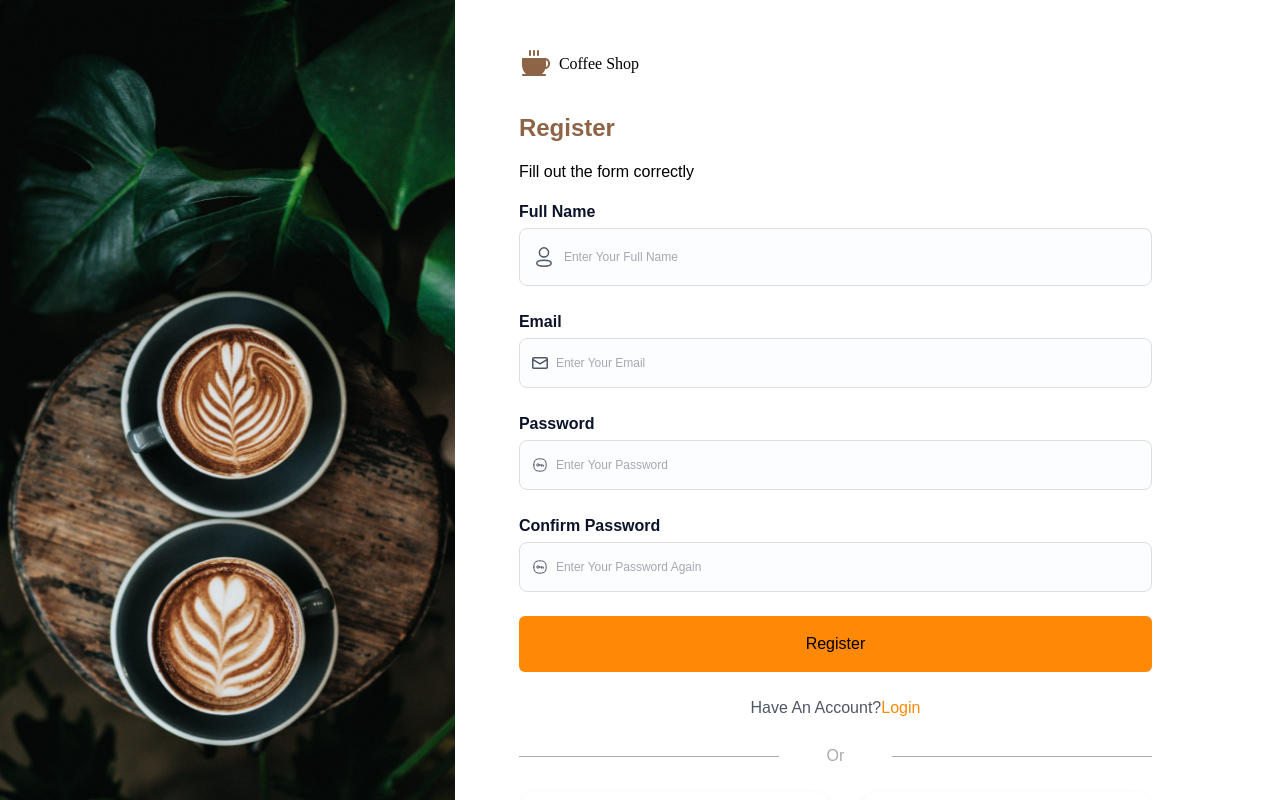
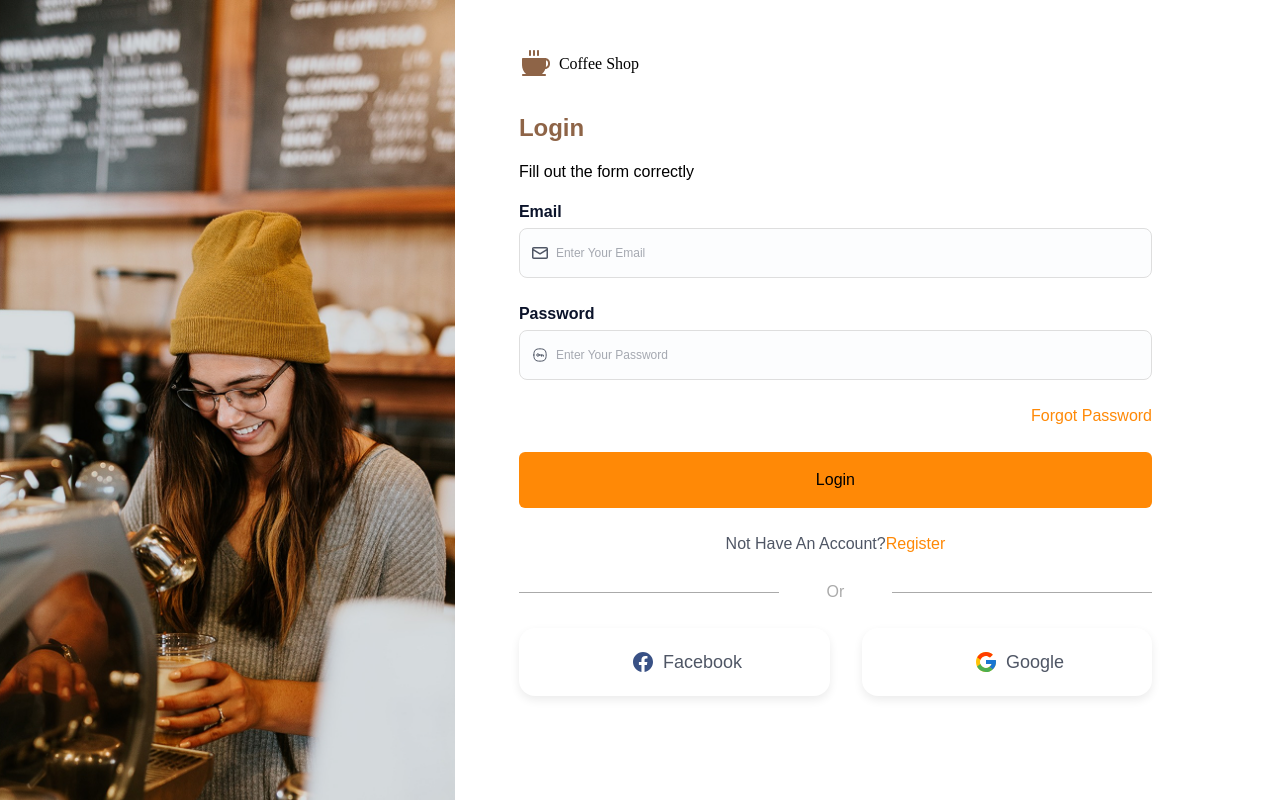
Before and after one commit to adityabastyas/koda-b6-react, a React (Vite) app: page / in a window 1280 px wide. Shown: the top 800 px of the page. Built offline with nearby package versions, Linux system fonts and the light colour scheme.

Commit message:
feat: add new pages Login.jsx and input form, add image and styliing with tailwindcss

```diff
--- a/src/App.jsx
+++ b/src/App.jsx
@@ -1,9 +1,11 @@
 import Register from "./pages/Register";
+import Login from "./pages/Login";
 
 function App() {
   return (
     <div>
-      <Register />
+      {/* <Register /> */}
+      <Login />
     </div>
   );
 }
--- /dev/null
+++ b/src/pages/Login.jsx
@@ -0,0 +1,93 @@
+import Input from "../components/Input";
+import baristaWomen from "../assets/img/barista-woman.png";
+import Button from "../components/Button";
+
+function Login() {
+  return (
+    <div className='flex'>
+      <div className='hidden sm:block w-[40%] '>
+        <img
+          src={baristaWomen}
+          alt='cooffe bg image'
+          className='object-cover w-full h-full '
+        />
+      </div>
+
+      <main className='font-[Plus_Jakarta_Sans,sans-serif] flex-1 py-12 px-5 sm:pr-32 sm:pl-16'>
+        <header>
+          <div className='flex items-center gap-2 mb-8'>
+            <img src='./src/assets/img/icon/Frame.svg' alt='icon coffie' />
+            <span className='font-[Sacramento,cursive]'>Coffee Shop</span>
+          </div>
+          <h1 className='text-[#8E6447] font-semibold text-2xl'>Login</h1>
+          <p className='my-4'>Fill out the form correctly</p>
+        </header>
+        <form className='flex flex-col gap-6'>
+          <Input
+            label='Email'
+            htmlFor='email'
+            id='email'
+            placeholder='Enter Your Email'
+            src='src\assets\img\icon\mail.svg'
+            alt='icon email'
+          />
+          <Input
+            label='Password'
+            htmlFor='password'
+            id='password'
+            placeholder='Enter Your Password'
+            src='src\assets\img\icon\Password.svg'
+            alt='icon password'
+          />
+
+          <div className='flex justify-end'>
+            <span className=' text-[#ff8906]'>Forgot Password</span>
+          </div>
+
+          <Button>Login</Button>
+        </form>
+
+        <footer className='text-center my-6 text-base text-[#4f5665]'>
+          <p>
+            Not Have An Account?
+            <a className='decoration-none text-[#ff8906]' href=''>
+              Register
+            </a>
+          </p>
+        </footer>
+
+        <div className='text-center flex justify-center gap-12 items-center'>
+          <div className='border-b border-[#aaaaaa] flex-2'></div>
+          <span className='text-[#aaaaaa]'>Or</span>
+          <div className='border-b border-[#aaaaaa] flex-2'></div>
+        </div>
+
+        <div className='mt-6 text-center flex justify-center items-center gap-8 '>
+          <a
+            href='https://www.facebook.com/'
+            target='_blank'
+            className='flex items-center gap-2 bg-white rounded-2xl px-6 py-4 text-[#4f5665] font-medium text-lg shadow-[0_4px_10px_rgba(0,0,0,0.08)] md:px-28 md:py-5'
+          >
+            <img
+              src='
+            src\assets\img\icon\facebook.svg
+            '
+              alt='facebook icon'
+            />
+            <span className='hidden sm:inline'>Facebook</span>
+          </a>
+          <a
+            href='https://www.google.com/'
+            target='_blank'
+            className='flex items-center gap-2 bg-white rounded-2xl px-6 py-4 text-[#4f5665] font-medium text-lg shadow-[0_4px_10px_rgba(0,0,0,0.08)]  md:px-28 md:py-5'
+          >
+            <img src='src/assets/img/icon/google.svg' alt='google icon' />
+            <span className='hidden md:inline'>Google</span>
+          </a>
+        </div>
+      </main>
+    </div>
+  );
+}
+
+export default Login;
```
